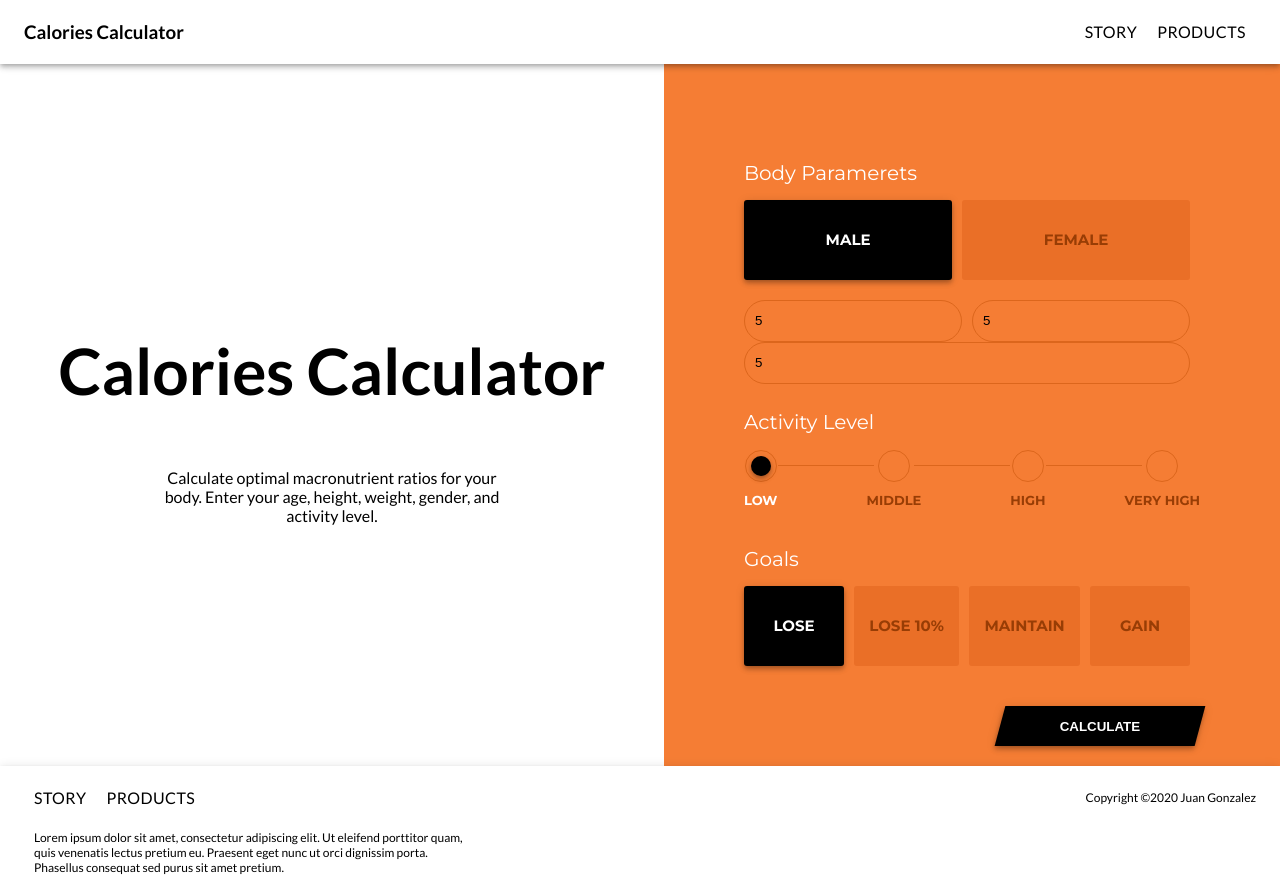
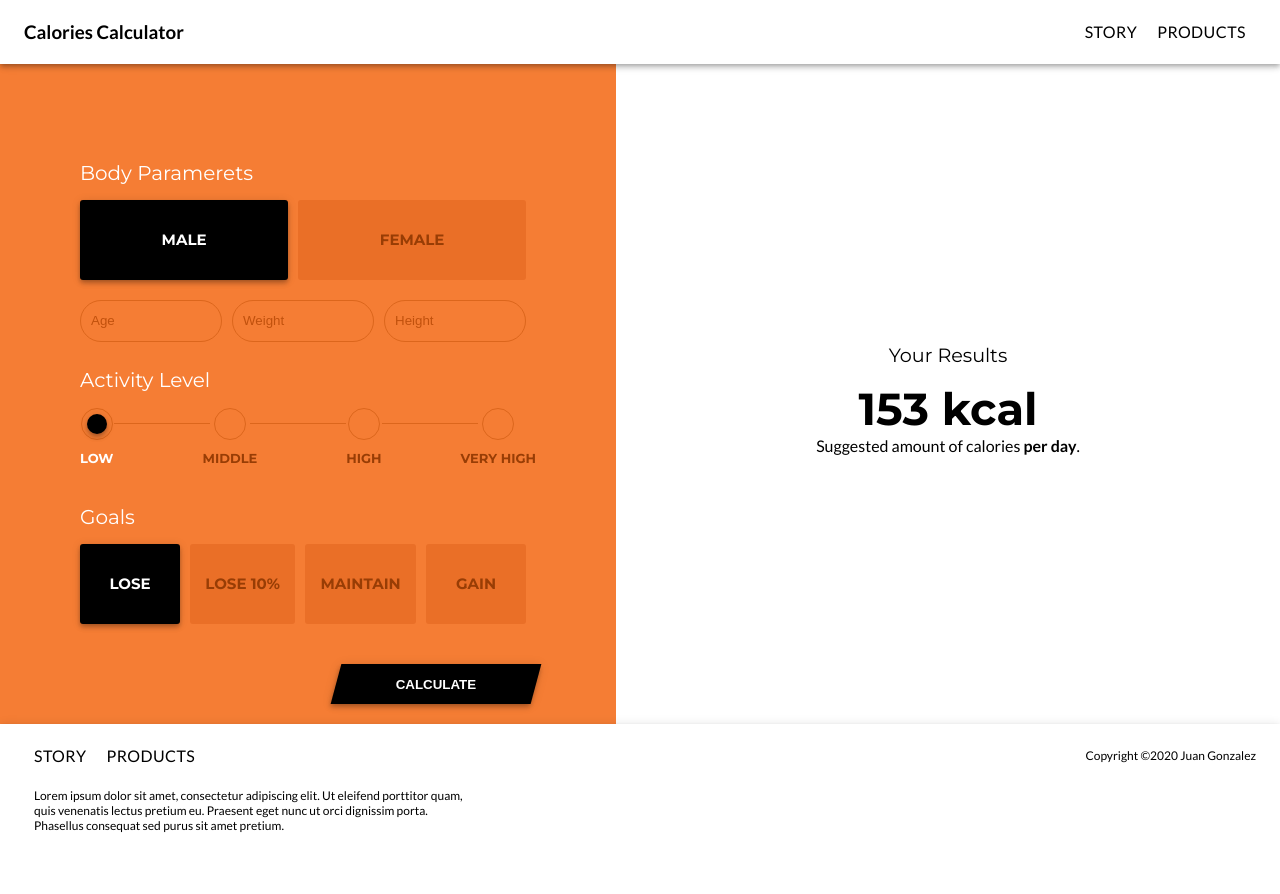
Before and after one commit to JMGonzalezR/calories-calculator, a React (Create React App) app: page / in a window 1280 px wide. Both pictures are taken after typing "5", "5", "5" into the empty fields and a click on the button "CALCULATE". After the commit the page ends 852 px from the top, so only its background shows below. Built offline with nearby package versions, Linux system fonts and the light colour scheme.

Commit message:
adding results in the home page

```diff
--- a/src/components/CalculatorForm.css
+++ b/src/components/CalculatorForm.css
@@ -48,6 +48,7 @@
     border: 1px solid #dc661c;
     background-color: #f57d34;
     border-radius: 25px;
+    width: 100px;
 }
 
 .CalculatorForm-activityLevelText{
--- a/src/components/CalculatorForm.js
+++ b/src/components/CalculatorForm.js
@@ -4,7 +4,10 @@ import './RadioButton';
 import RadioButton from './RadioButton';
 import ToggleButton from './ToggleButton'
 
-function CalculatorForm() {
+function CalculatorForm({
+    setResult,
+    setHasResult
+}) {
 
     const [genderSelected, setGender] = useState('male');
     const [activityLevelSelected, setActivityLevel] = useState(1.2);
@@ -45,6 +48,8 @@ function CalculatorForm() {
         }
 
         const dailyCalories = bmr * activityLevelSelected;
+        setHasResult(true);
+        setResult(dailyCalories);
         console.log(dailyCalories)
 
     }
--- a/src/pages/HomePage.css
+++ b/src/pages/HomePage.css
@@ -24,3 +24,23 @@
     width: 50%;
     display: flex;
 }
+
+.Home-h4{
+    font-family: 'Montserrat', sans-serif;
+    font-size: 1.5vw;
+    margin-bottom: 15px;
+    font-weight: 400;
+
+}
+
+.Home-result{
+    font-weight: bolder;
+    font-size: 3.5vw;
+    margin: 0;
+    font-family: 'Montserrat', sans-serif;
+}
+
+.Home-resultText{
+    margin-top: 0;
+
+}
--- a/src/pages/HomePage.js
+++ b/src/pages/HomePage.js
@@ -1,8 +1,34 @@
-import React from 'react';
+import React,{useState} from 'react';
 import './HomePage.css';
-import CalculatorForm from '../components/CalculatorForm'
+import CalculatorForm from '../components/CalculatorForm';
+
+
 
 function HomePage() {
+
+  const [hasResult, setHasResult] = useState(false);
+  const [result, setResult] = useState(false);
+  //TODO: add the macroNutrients suggested per day
+  if(hasResult){
+    return(<div className="Home">
+      <div className="Home-rightside">
+        <CalculatorForm setHasResult={setHasResult} setResult={setResult}/>
+    </div>
+    <div className="Home-leftside">
+    <h4 className="Home-h4">Your Results</h4>
+    <div>
+      <h1 className="Home-result">
+        {parseInt(result)} kcal
+      </h1>
+      <p className="Home-resultText">
+        Suggested amount of calories <b>per day</b>.
+      </p>
+    </div>
+    </div>
+
+
+</div>)
+  }
   return (
     <div className="Home">
         <div className="Home-leftside">
@@ -13,7 +39,7 @@ function HomePage() {
         </p>
         </div>
         <div className="Home-rightside">
-            <CalculatorForm/>
+            <CalculatorForm setHasResult={setHasResult} setResult={setResult}/>
         </div>
 
     </div>
```
